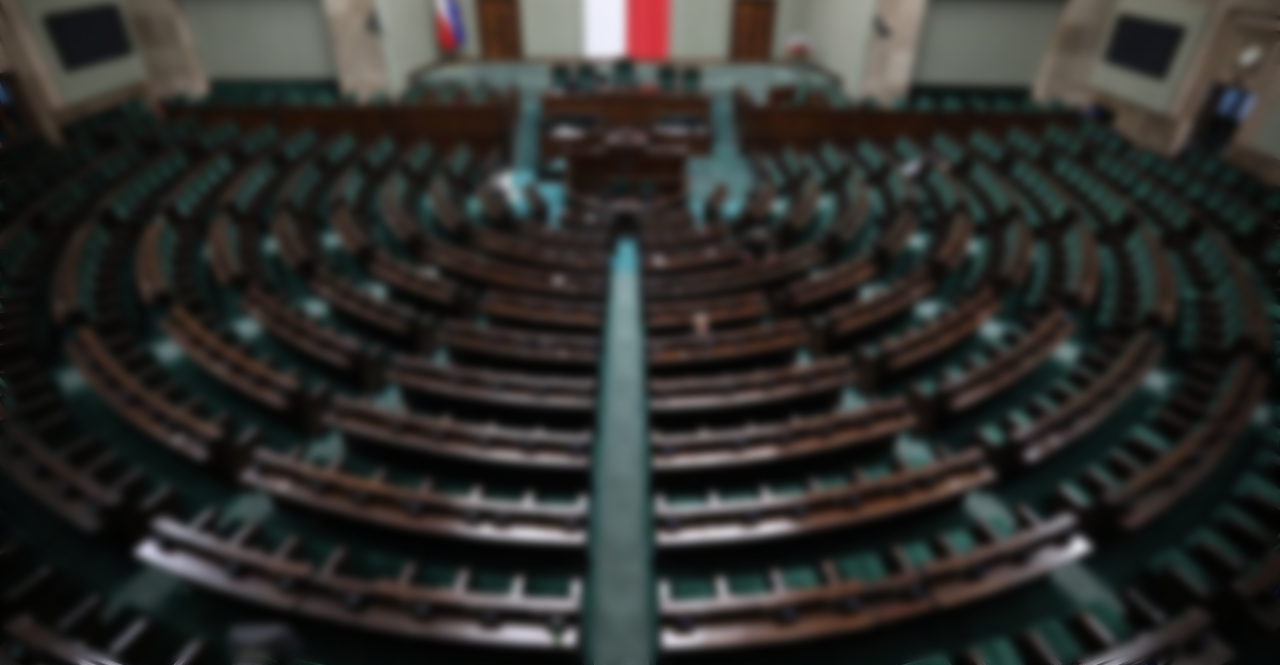
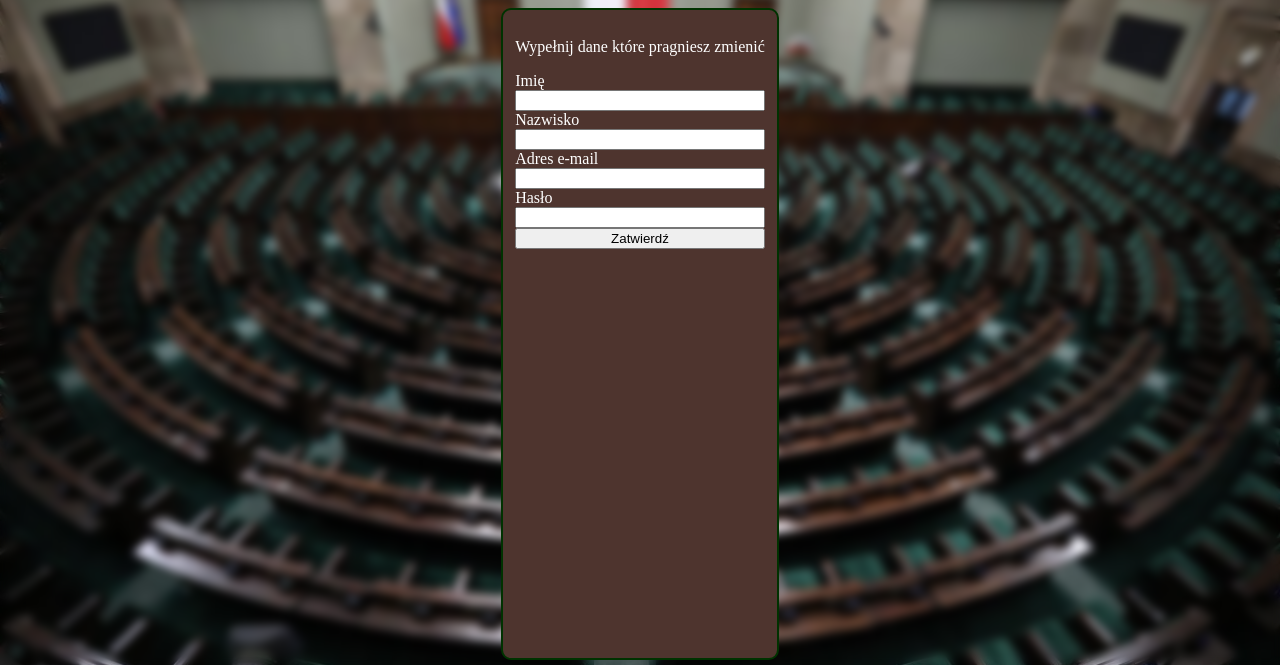
Before and after one commit to lord-vader123/polityczna-strona, a PHP site: page /php/settings.php in a window 1280 px wide. Shown: the part 135-800 px from the top of the page. Run offline with PHP 8.4, Linux system fonts and the light colour scheme; the visitor is signed in with stand-in values (Sample User, id 1).

Commit message:
Dodano formularz

```diff
--- a/src/php/settings.php
+++ b/src/php/settings.php
@@ -18,5 +18,24 @@ $userData = $user->getDataArray();
 
 <?php include_once __DIR__ . '/html-snippets/header.html'; ?>
 
+<div class="content">
+
+<form action="<? htmlspecialchars($_SERVER['PHP_SELF']) ?>" method="post">
+
+<p>Wypełnij dane które pragniesz zmienić</p>
+<label for="name">Imię</label>
+<input type="text" id="name">
+<label for="surname">Nazwisko</label>
+<input type="text" id="surname">
+<label for="email">Adres e-mail</label>
+<input type="email" id="email">
+<label for="passphrase">Hasło</label>
+<input type="password" id="passphrase">
+<button type="submit">Zatwierdź</button>
+
+</form>
+
+</div>
+
 </body>
 </html>
```
